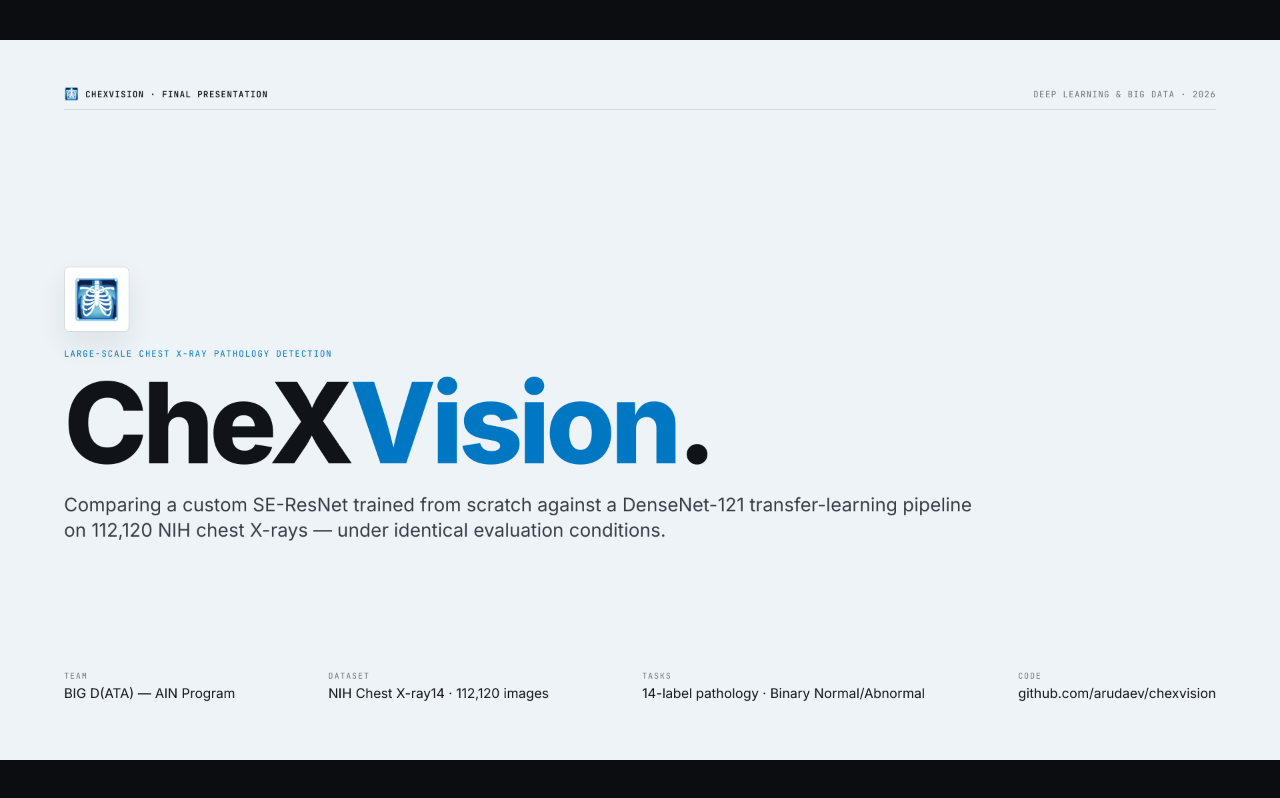
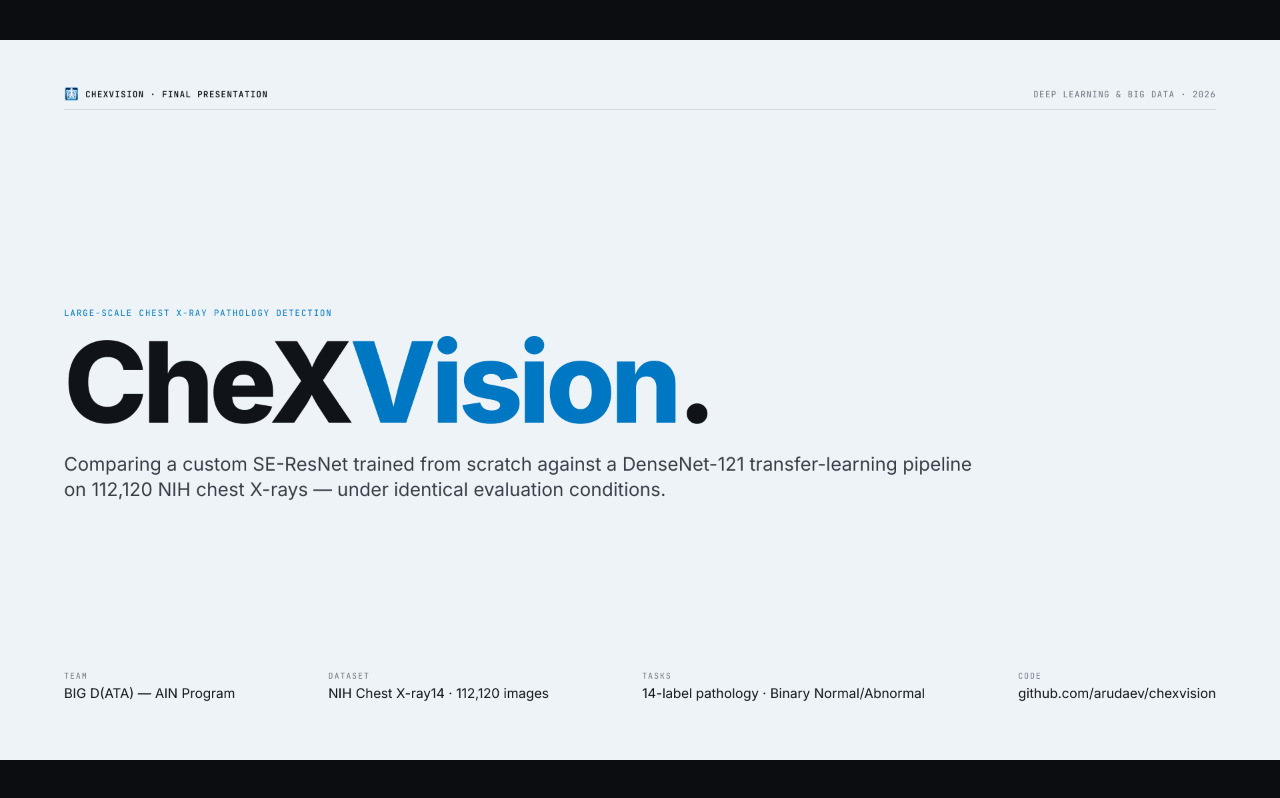
Before and after one commit to arudaev/chexvision, a plain HTML site: page docs/index.html in a window 1280 px wide. Drawn offline with Linux system fonts and the light colour scheme.

Commit message:
chore: simplify deck title slide
Co-authored-by: Huraira Ali <huraira.ali@stud.th-deg.de>

```diff
--- a/docs/index.html
+++ b/docs/index.html
@@ -104,21 +104,6 @@
 
   /* Title slide */
   .title-slide { display: flex; flex-direction: column; justify-content: space-between; height: 100%; }
-  .hero-logo {
-    width: 96px;
-    height: 96px;
-    display: flex;
-    align-items: center;
-    justify-content: center;
-    margin-bottom: 24px;
-    border: 1px solid var(--rule);
-    border-radius: 8px;
-    background: var(--panel);
-    box-shadow: 0 18px 42px rgba(31, 35, 40, 0.08);
-    font-family: "Apple Color Emoji", "Segoe UI Emoji", "Noto Color Emoji", sans-serif;
-    font-size: 58px;
-    line-height: 1;
-  }
   .title-hero { font-size: 168px; font-weight: 800; letter-spacing: -0.04em; line-height: 0.92; }
   .title-hero .accent { color: var(--accent-h, var(--blue)); }
   .title-sub { font-size: 28px; color: var(--ink-soft); line-height: 1.35; max-width: 1400px; margin-top: 28px; font-weight: 400; }
@@ -176,7 +161,6 @@
       </div>
 
       <div>
-        <div class="hero-logo" aria-label="X-ray logo">🩻</div>
         <div class="eyebrow">Large-Scale Chest X-Ray Pathology Detection</div>
         <div class="title-hero">CheX<span class="accent">Vision</span>.</div>
         <div class="title-sub">Comparing a custom SE-ResNet trained from scratch against a DenseNet-121 transfer-learning pipeline on 112,120 NIH chest X-rays — under identical evaluation conditions.</div>
```
